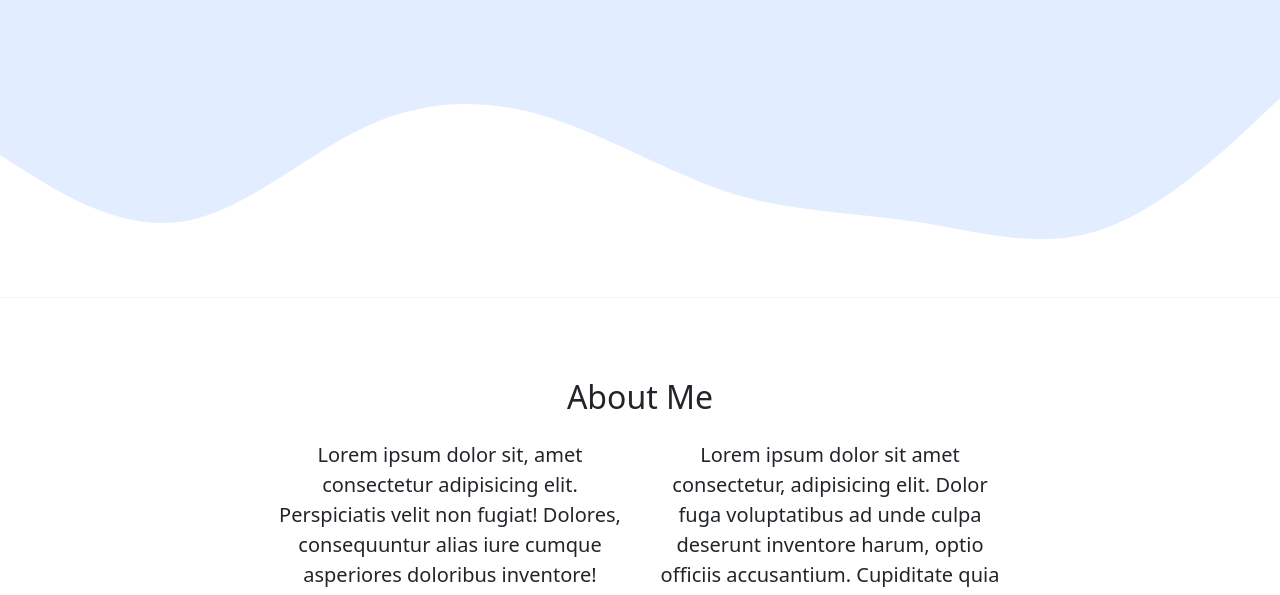
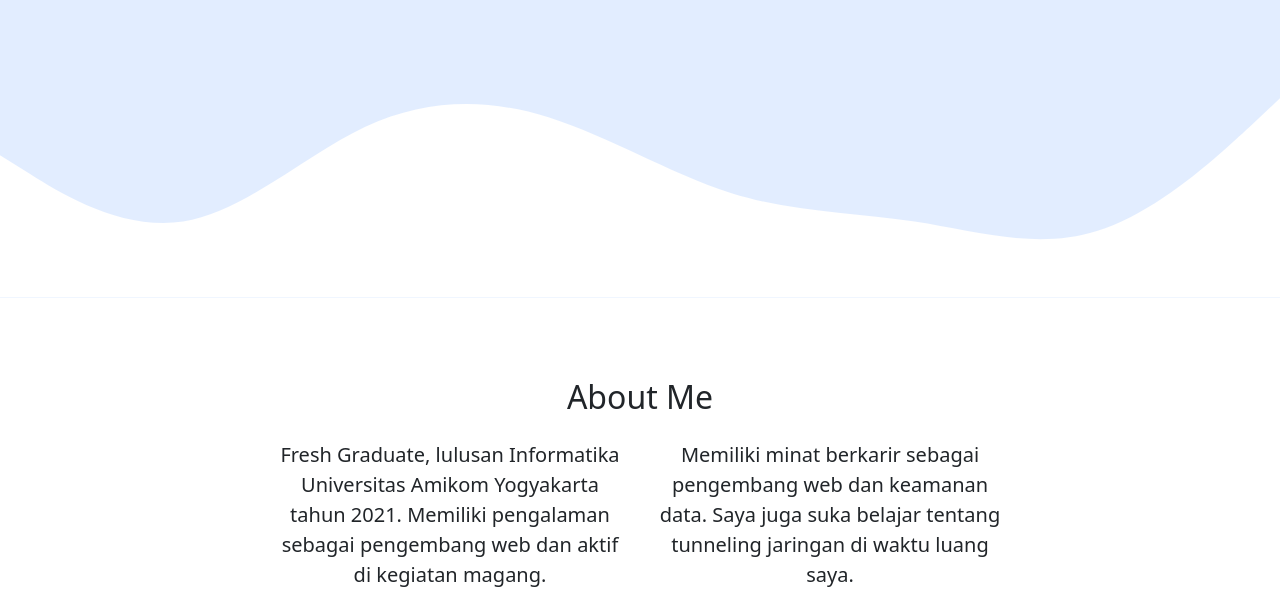
Before and after one commit to demo-myapp/portofolio, a plain HTML site: page index.html in a window 1280 px wide. Shown: the part 354-949 px from the top of the page. Drawn offline with nearby package versions, Linux system fonts and the light colour scheme.

Commit message:
update about

```diff
--- a/index.html
+++ b/index.html
@@ -53,10 +53,10 @@
         </div>
         <div class="row justify-content-center fs-5 text-center">
           <div class="col-md-4">
-            <p>Lorem ipsum dolor sit, amet consectetur adipisicing elit. Perspiciatis velit non fugiat! Dolores, consequuntur alias iure cumque asperiores doloribus inventore!</p>
+            <p>Fresh Graduate, lulusan Informatika Universitas Amikom Yogyakarta tahun 2021. Memiliki pengalaman sebagai pengembang web dan aktif di kegiatan magang.</p>
           </div>
           <div class="col-md-4">
-            <p>Lorem ipsum dolor sit amet consectetur, adipisicing elit. Dolor fuga voluptatibus ad unde culpa deserunt inventore harum, optio officiis accusantium. Cupiditate quia sunt veritatis reiciendis sit, odio provident adipisci repudiandae.</p>
+            <p>Memiliki minat berkarir sebagai pengembang web dan keamanan data. Saya juga suka belajar tentang tunneling jaringan di waktu luang saya.</p>
           </div>
         </div>
       </div>
```
